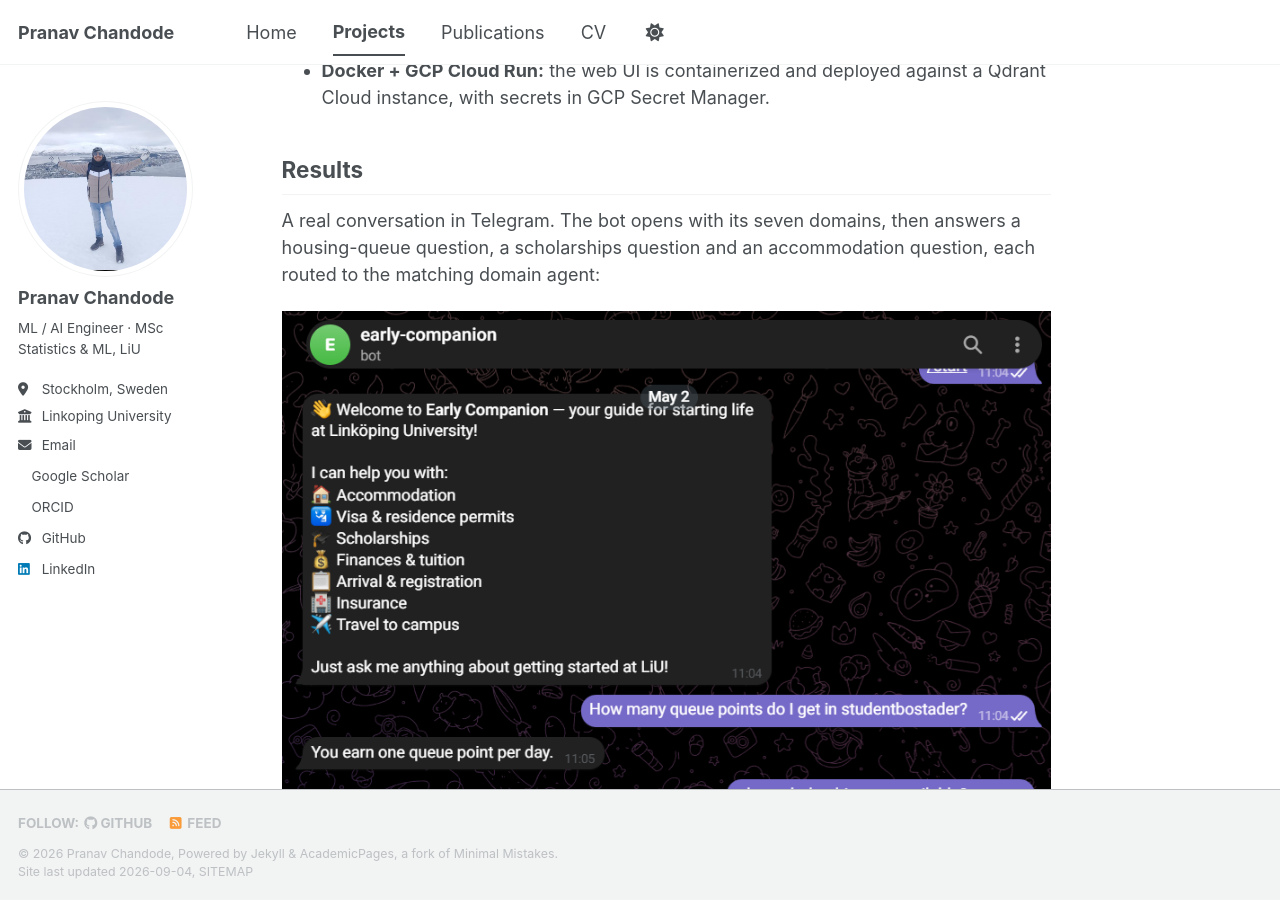
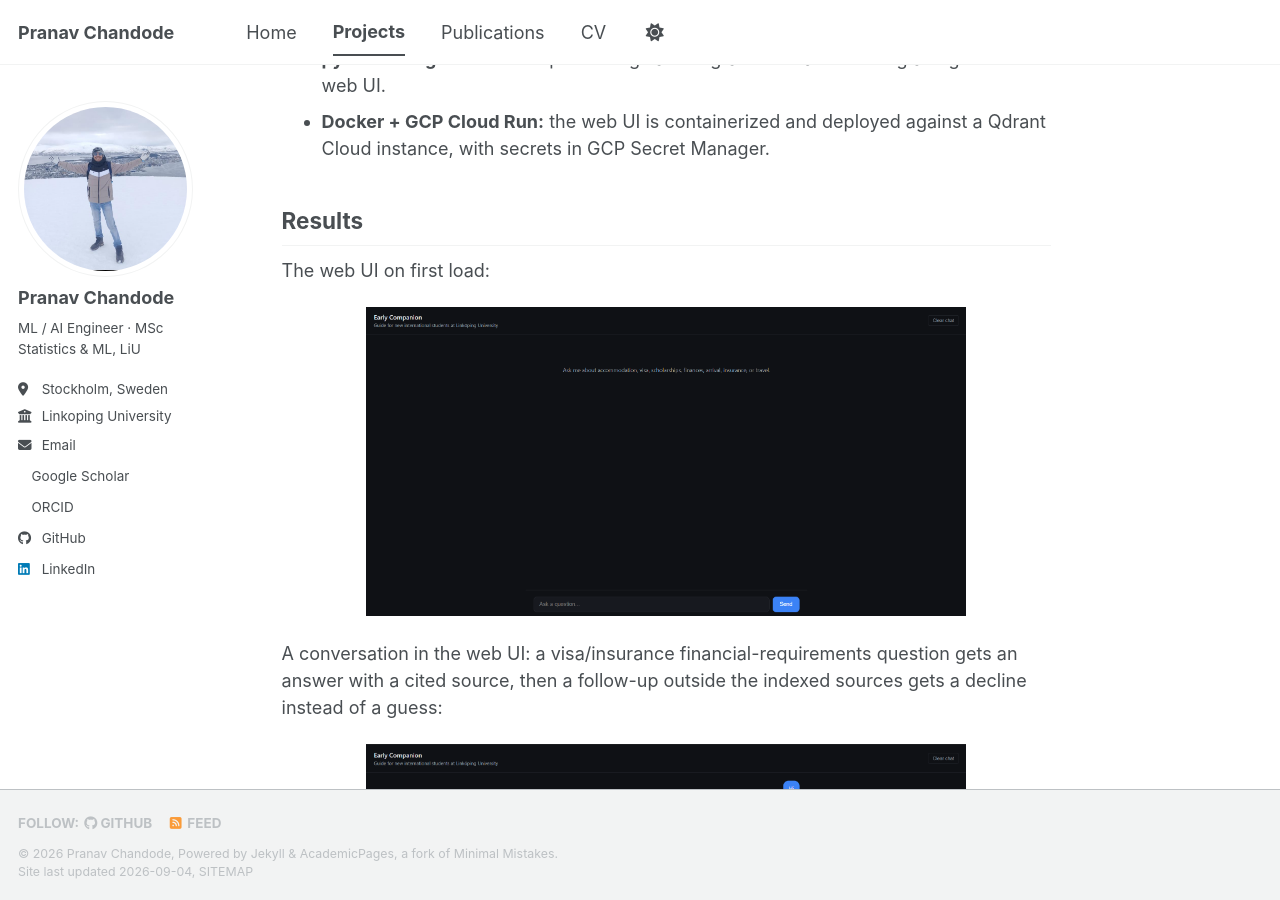
Before and after one commit to PranavC225/PranavC225.github.io, a Jekyll site: the page built from _portfolio/early-companion.md, in a window 1280 px wide and 900 px high, scrolled down 1874 px. Built offline with Jekyll 4.4.1, drawn with Linux system fonts in a browser that asks for light colours; a style sheet for code colours, icons or effects is not loaded; some of the changed text lies outside the part shown.

Commit message:
feat: add early-companion screenshots and live demo link
Add web UI landing and conversation screenshots alongside the existing
Telegram screenshot in the Results section, sized and centered to match
a compact single-column layout. Add a live demo link next to the repo
link.

Co-Authored-By: Claude Sonnet 5 <noreply@anthropic.com>
Claude-Session: https://claude.ai/code/session_01KMVaJ4E9gvf1PxfQhB2oNr

```diff
--- a/_portfolio/early-companion.md
+++ b/_portfolio/early-companion.md
@@ -7,6 +7,8 @@ collection: portfolio
 **Stack:** Python · LangGraph · LangChain · FastAPI · Qdrant (hybrid dense+sparse) · Groq · sentence-transformers (all-MiniLM-L6-v2) · fastembed (BM25) · python-telegram-bot · Docker · GCP Cloud Run
 
 **Repo:** [github.com/PranavC225/early-companion](https://github.com/PranavC225/early-companion)
+
+**Live demo:** [early-companion-web-375806194232.europe-west3.run.app](https://early-companion-web-375806194232.europe-west3.run.app/)
 
 ## Problem
 
@@ -52,9 +54,17 @@ flowchart LR
 
 ## Results
 
+The web UI on first load:
+
+![early-companion web UI landing screen, showing the assistant name and a prompt to ask about accommodation, visa, scholarships, finances, arrival, insurance or travel]({{ base_path }}/images/early-companion-web-ss.png){: .align-center width="600"}
+
+A conversation in the web UI: a visa/insurance financial-requirements question gets an answer with a cited source, then a follow-up outside the indexed sources gets a decline instead of a guess:
+
+![early-companion web UI conversation, answering a financial-requirements question for visa and insurance with a cited source, then declining to answer an out-of-scope question about visa deadlines]({{ base_path }}/images/early-companion-conversation-web-ss.png){: .align-center width="600"}
+
 A real conversation in Telegram. The bot opens with its seven domains, then answers a housing-queue question, a scholarships question and an accommodation question, each routed to the matching domain agent:
 
-![early-companion answering questions about StudentBostäder queue points, LiU scholarships and university accommodation in a Telegram chat]({{ base_path }}/images/early-companion-ss.png)
+![early-companion answering questions about StudentBostäder queue points, LiU scholarships and university accommodation in a Telegram chat]({{ base_path }}/images/early-companion-ss.png){: .align-center width="380"}
 
 ## What I learned
 
```
Also changed, not shown: images/early-companion-conversation-web-ss.png (added), images/early-companion-web-ss.png (added).
